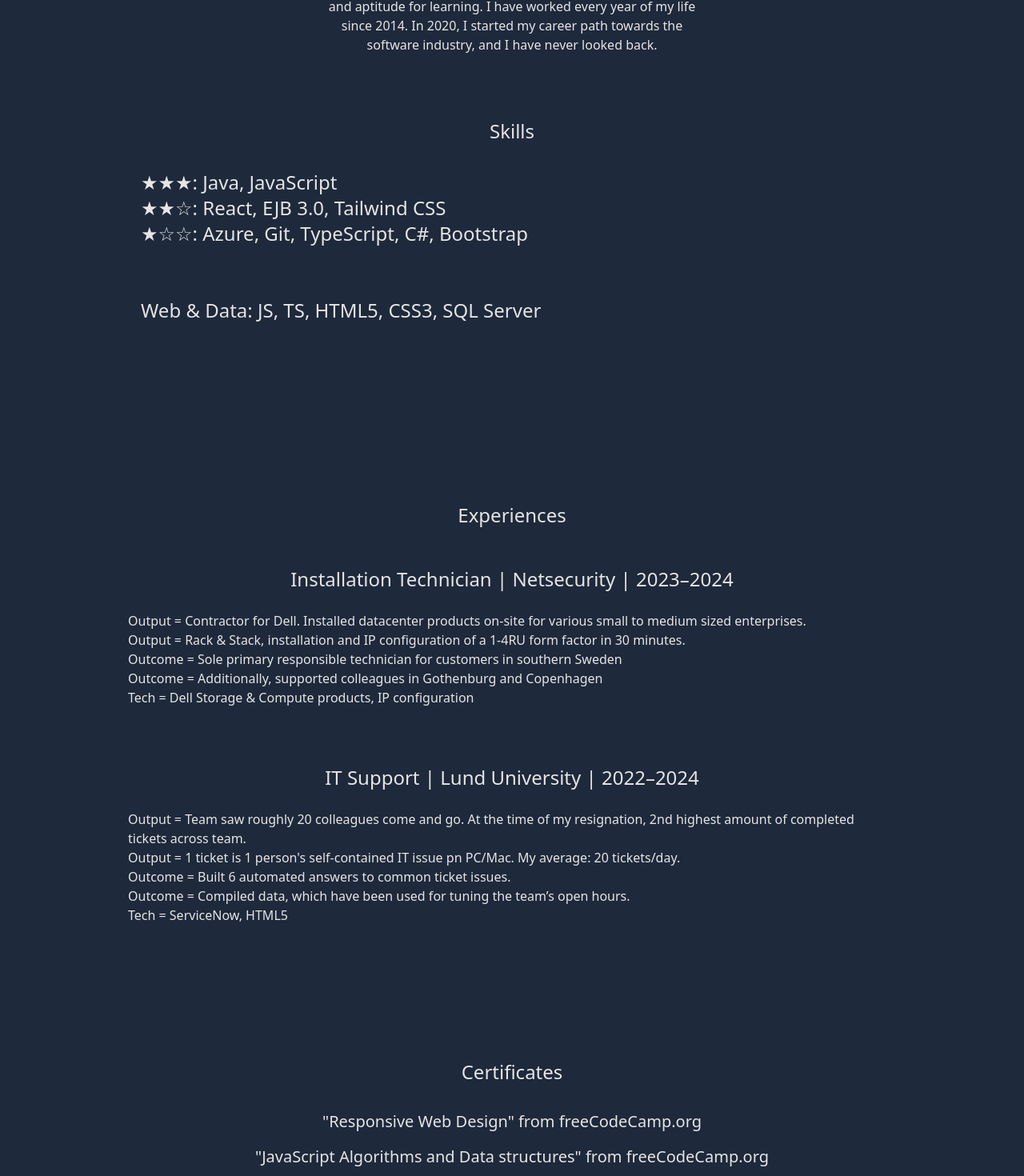
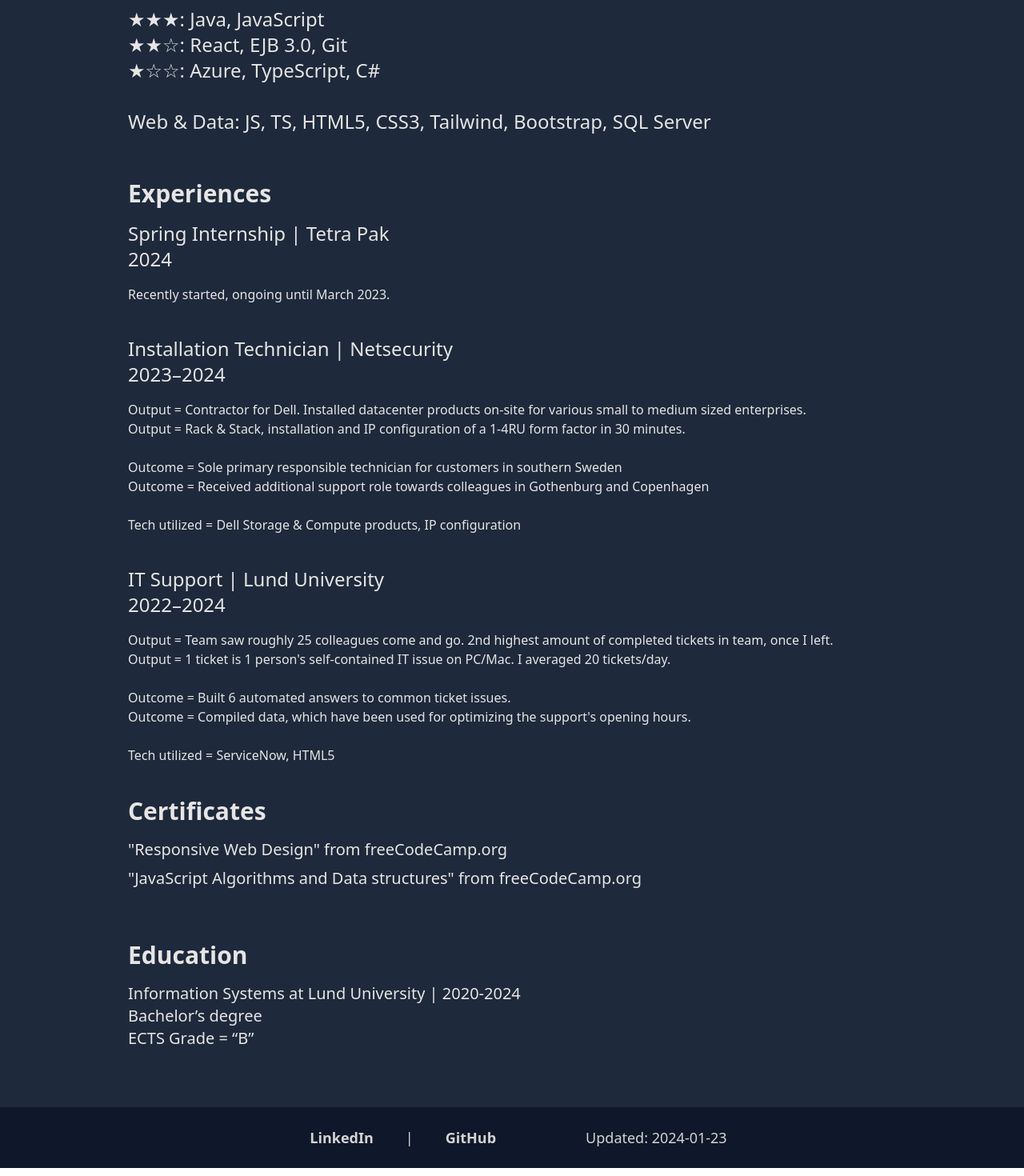
Before and after one commit to Panabana/panabana-portfolio-2024, a React (Create React App) app: page /Resume in a window 1280 px wide. Shown: the part 178-1648 px from the top of the page at 80% size. Built offline with nearby package versions, Linux system fonts and the light colour scheme.

Commit message:
Minor changes + Resume layout change

```diff
--- a/src/pages/Footer.js
+++ b/src/pages/Footer.js
@@ -18,7 +18,7 @@
           GitHub
         </a>
         <p>
-          Updated: 2024-01-21
+          Updated: 2024-01-23
         </p>
       </nav>
       <div>
--- a/src/pages/Resume.js
+++ b/src/pages/Resume.js
@@ -11,30 +11,37 @@
               <h2 className="invisible">
                 Resume
               </h2>
-              <p className="text-base mx-auto w-[85%] sm:w-[55%] p-2 md:p-8">
-                This is my resume. I hope it will show my level of discipline and aptitude for learning. I have worked every year of my life since 2014.
-                In 2020, I started my career path towards the software industry, and I have never looked back.
-              </p>
             </div>
-            <div className="grid grid-rows-4">
-              <div>
-                <h3 className="p-4 mt-8 font-medium text-2xl">
+            <div className="grid grid-flow-row auto-row-max">
+              <div className="mb-10">
+                <h3 className="text-left font-bold text-3xl mt-4 mb-4">
                   Skills
                 </h3>
-                <p className="text-left text-lg sm:text-2xl p-4">
+                <p className="text-left text-lg sm:text-2xl mt-4 mb-4">
                   ★★★: Java, JavaScript                        <br />
-                  ★★☆: React, EJB 3.0, Tailwind CSS            <br />
-                  ★☆☆: Azure, Git, TypeScript, C#, Bootstrap   <br />
-                  <br /><br />
-                  Web & Data: JS, TS, HTML5, CSS3, SQL Server
+                  ★★☆: React, EJB 3.0, Git                          <br />
+                  ★☆☆: Azure, TypeScript, C#             <br />
+                  <br />
+                  Web & Data: JS, TS, HTML5, CSS3, Tailwind, Bootstrap, SQL Server
                 </p>
               </div>
-              <div>
-                <p className="font-medium text-2xl">
+              <div className="text-left mb-6">
+                <p className="text-left font-bold text-3xl">
                   Experiences
                 </p>
-                <p className="p-6 font-medium text-base sm:text-2xl mt-6">
-                  Installation Technician | Netsecurity | 2023–2024
+                <p className="mt-4 mb-4 font-medium text-left text-base sm:text-2xl">
+                  Spring Internship | Tetra Pak
+                  <br />
+                  2024
+                </p>
+                <p>
+                  Recently started, ongoing until March 2023.
+                </p>
+                <br />
+                <p className="mt-4 mb-4 font-medium text-left text-base sm:text-2xl">
+                  Installation Technician | Netsecurity
+                  <br />
+                  2023–2024
                 </p>
                 <ul className="text-left">
                   <li>
@@ -43,43 +50,49 @@
                   <li>
                     Output = Rack & Stack, installation and IP configuration of a 1-4RU form factor in 30 minutes.
                   </li>
+                  <br />
                   <li>
                     Outcome = Sole primary responsible technician for customers in southern Sweden
                   </li>
                   <li>
-                    Outcome = Additionally, supported colleagues in Gothenburg and Copenhagen
+                    Outcome = Received additional support role towards colleagues in Gothenburg and Copenhagen
                   </li>
+                  <br />
                   <li>
-                    Tech = Dell Storage & Compute products, IP configuration
+                    Tech utilized = Dell Storage & Compute products, IP configuration
                   </li>
                 </ul>
                 <br />
-                <p className="p-6 font-medium text-base sm:text-2xl mt-6">
-                  IT Support | Lund University | 2022–2024
+                <p className="text-left mt-4 mb-4 font-medium text-base sm:text-2xl">
+                  IT Support | Lund University
+                  <br />
+                  2022–2024
                 </p>
                 <ul className="text-left">
                   <li>
-                    Output = Team saw roughly 20 colleagues come and go. At the time of my resignation, 2nd highest amount of completed tickets across team.
+                    Output = Team saw roughly 25 colleagues come and go. 2nd highest amount of completed tickets in team, once I left.
                   </li>
                   <li>
-                    Output = 1 ticket is 1 person's self-contained IT issue pn PC/Mac. My average: 20 tickets/day.
+                    Output = 1 ticket is 1 person's self-contained IT issue on PC/Mac. I averaged 20 tickets/day.
                   </li>
+                  <br />
                   <li>
                     Outcome = Built 6 automated answers to common ticket issues.
                   </li>
                   <li>
-                    Outcome = Compiled data, which have been used for tuning the team’s open hours.
+                    Outcome = Compiled data, which have been used for optimizing the support's opening hours.
                   </li>
+                  <br />
                   <li>
-                    Tech = ServiceNow, HTML5
+                    Tech utilized = ServiceNow, HTML5
                   </li>
                 </ul>
               </div>
-              <div>
-                <h3 className="p-6 font-medium text-2xl mt-[15%]">
+              <div className="text-left mb-8">
+                <h3 className="font-bold text-3xl mt-4 mb-4">
                   Certificates
                 </h3>
-                <div className="p-2">
+                <div className="mt-2">
                   <a
                     href="https://www.freecodecamp.org/certification/panabana/responsive-web-design"
                     target="_blank"
@@ -87,7 +100,7 @@
                     className="sm:text-xl hover:underline">"Responsive Web Design" from freeCodeCamp.org
                   </a>
                 </div>
-                <div className="p-2">
+                <div className="mt-2">
                   <a
                     href="https://www.freecodecamp.org/certification/panabana/javascript-algorithms-and-data-structures"
                     target="_blank"
@@ -96,12 +109,15 @@
                   </a>
                 </div>
               </div>
-              <div>
-                <h3 className="p-4 mt-2 sm:mt-8 font-medium text-2xl">
+              <div className="text-left mb-8">
+                <h3 className="mt-2 sm:mt-8 font-bold text-3xl">
                   Education
                 </h3>
-                <p className="text-xl p-4">
-                  Bachelor’s degree | Information Systems at Lund University | 2020-2024    <br />
+                <p className="text-xl mt-4">
+                  Information Systems at Lund University | 2020-2024
+                  <br />
+                  Bachelor’s degree
+                  <br />
                   ECTS Grade = “B”
                 </p>
               </div>
--- a/src/pages/series/Series1.js
+++ b/src/pages/series/Series1.js
@@ -33,7 +33,7 @@
                     </div><div className="p-2">
                         <Link
                             to="/Series1Post4"
-                            className="text-xs sm:text-xl hover:underline">4. Publishing the Live Website
+                            className="text-xs sm:text-xl hover:underline">4. Live Publishing & Post Publishing
                         </Link>
                     </div>
                 </div>
--- a/src/pages/series/series1/Series1Post3.js
+++ b/src/pages/series/series1/Series1Post3.js
@@ -29,7 +29,11 @@
                             <br /><br />
                             After some googling, Tailwind CSS stuck out to me as a viable option. It seemed to be a good choice to help me fulfill these goals in a quicker and better manner, compared to other frontend tools.
                             As per Tailwind’s documentation:
-                            “Tailwind CSS is incredibly performance focused and aims to produce the smallest CSS file possible by only generating the CSS you are actually using in your project.”
+                            <br /><br />
+                            <p className="italic">
+                                “Tailwind CSS is incredibly performance focused and aims to produce the smallest CSS file possible by only generating the CSS you are actually using in your project.”
+                            </p>
+                            <br />
                             Optimizing for Production - Tailwind CSS
                             <br /><br />
                             I took most of their marketing at face value and chose Tailwind for its reputation for performance, widespread usage and easygoing development experience.
```
